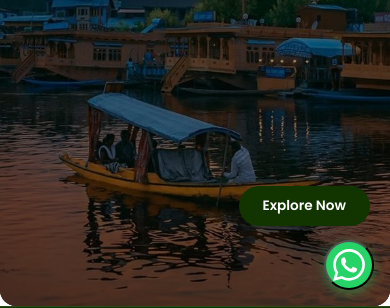
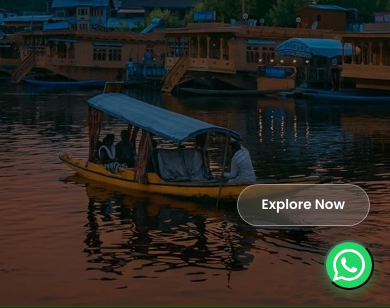
Before and after one commit to codeyy01/BeyondStays, a website: page index.html in a window 390 px wide. Shown: the part 538-846 px from the top of the page. Drawn offline with Linux system fonts and the light colour scheme.

Commit message:
Fix navbar JS error, remove image corners, make liquid glass button

```diff
--- a/script.js
+++ b/script.js
@@ -135,7 +135,7 @@ hamburgers.forEach(btn => {
 document.querySelectorAll('.mm-link').forEach(link => {
     link.addEventListener('click', () => {
         mobileMenu.classList.remove('open');
-        if (navbar) navbar.classList.remove('menu-open');
+        const sno = document.getElementById('navbar-scrolled'); if (sno) sno.classList.remove('menu-open');
     });
 });
 
--- a/style_ultimate.css
+++ b/style_ultimate.css
@@ -2103,7 +2103,7 @@ a {
 
     /* Center bottom Explore pill */
     .hero-ui-layer {
-        justify-content: center !important;
+        justify-content: flex-start !important;
         align-items: flex-end !important;
         padding-bottom: 40px !important;
     }
@@ -2196,3 +2196,21 @@ a {
         opacity: 0.8 !important;
     }
 }
+
+
+@media (max-width: 768px) {
+    /* Remove rounded corners on hero images */
+    .hero-slides, .hero-slides img {
+        border-radius: 0 !important;
+    }
+
+    /* Liquid glass effect for Explore Now button */
+    .hero-btn-pill {
+        background: rgba(255, 255, 255, 0.15) !important;
+        backdrop-filter: blur(20px) !important;
+        -webkit-backdrop-filter: blur(20px) !important;
+        border: 1px solid rgba(255, 255, 255, 0.4) !important;
+        color: #fff !important;
+        box-shadow: 0 8px 32px rgba(0,0,0,0.1) !important;
+    }
+}
```
